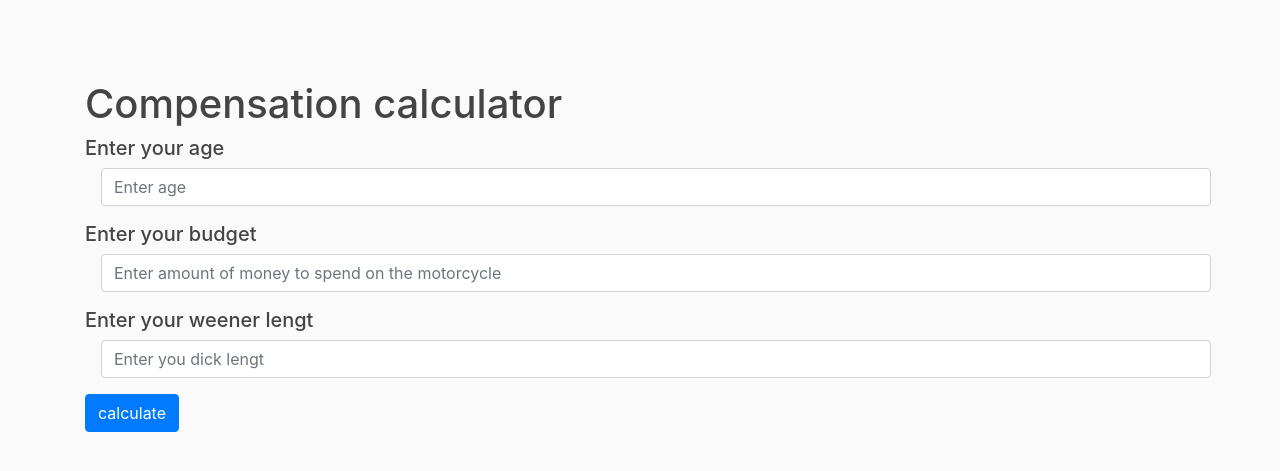
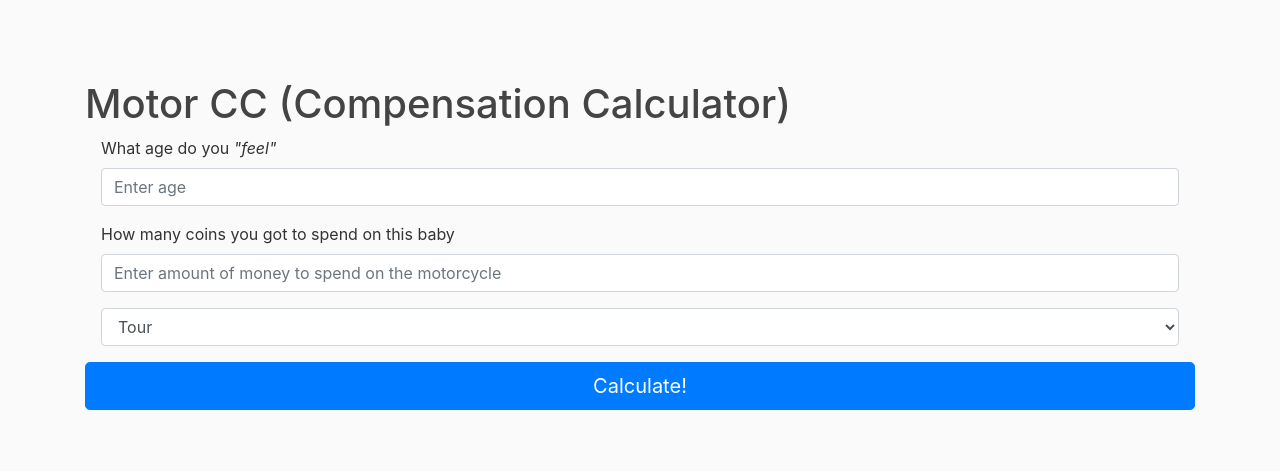
Before and after one commit to joppevos/flaskmotor, a Flask app: page / in a window 1280 px wide. Shown: the top 471 px of the page. Run offline with Flask 2, Linux system fonts and the light colour scheme; some libraries are stand-ins or nearby versions.

Commit message:
not working version with dick joke inserted

```diff
--- a/forms.py
+++ b/forms.py
@@ -1,5 +1,5 @@
 from flask_wtf import FlaskForm
-from wtforms import StringField, SubmitField, IntegerField
+from wtforms import StringField, SubmitField, IntegerField, SelectField
 from wtforms.validators import DataRequired, ValidationError, InputRequired
 
 
@@ -13,7 +13,12 @@ def validate_digit(form, field):
 
 
 class LoginForm(FlaskForm):
-    age    = IntegerField('age', validators=[InputRequired(), validate_digit])
-    amount    = IntegerField('amount', validators=[InputRequired(), validate_digit])
-    dick    = IntegerField('dick', validators=[InputRequired(), validate_digit])
-    submit = SubmitField('calculate')
+    age = IntegerField('age', validators=[InputRequired(), validate_digit])
+    amount = IntegerField('amount', validators=[InputRequired(), validate_digit])
+    typemotor = SelectField(u'Programming Language',
+                            choices=[('Tour', 'Tour'), ('Sport', 'Sport'), ('Cruiser', 'Cruiser')])
+    submit = SubmitField('Calculate!')
+
+
+class DickForm(FlaskForm):
+    dick = IntegerField('dick', validators=[InputRequired(), validate_digit])
--- a/routes.py
+++ b/routes.py
@@ -1,5 +1,5 @@
 from flask import Flask, render_template, url_for, flash, redirect
-from forms import LoginForm, validate_digit
+from forms import LoginForm, validate_digit, DickForm
 from flask_sqlalchemy import SQLAlchemy
 
 app = Flask(__name__)
@@ -21,9 +21,14 @@ class User(db.Model):
 @app.route('/', methods=['GET', 'POST'])
 def home():
     form = LoginForm()
+    dickform = DickForm()
+
     if form.validate_on_submit():
-        motor = get_motorcycle(dick=form.dick.data, age=form.age.data, budget=form.amount.data)
-        return render_template('login.html', form=form, answer=True, motor=motor)
+        print('here')
+        return render_template('login.html', form=form, answer=False, dick=False, dickform=dickform)
+        # if dickform.validate_on_submit():
+        #     motor = get_motorcycle(dick=dickform.dick.data, age=form.age.data, budget=form.amount.data)
+        #     return render_template('login.html', form=form, answer=True, motor=motor)
     return render_template('login.html', form=form, answer=False)
 
 
--- a/templates/login.html
+++ b/templates/login.html
@@ -1,33 +1,38 @@
 {% extends "layout.html" %}
 {% block content %}
 	<div>
-		<h1> Compensation calculator</h1>
-		<div class="'content-section">
+		<h1> Motor CC (Compensation Calculator)</h1>
+		<div class="'content-section mx-sm-3">
 			<form method="POST" action="">
 				{{ form.hidden_tag() }}
-				<div class="form-group">
-					<h5> Enter your age</h5>
+				<div class="form-group ">
+					<label for="ageInput">What age do you <i>"feel"</i></label>
 					{% if form.age.errors %}
-						{{ form.age(class="form-control mx-sm-3 is-invalid", placeholder="Enter age") }}
+						{{ form.age(class="form-control is-invalid", placeholder="Enter age") }}
 						<div class="'invalid-feedback">
 							{% for error in form.age.errors %}
 								<span>{{ error }}</span>
 							{% endfor %}
 						</div>
 					{% else %}
-						{{ form.age(class="form-control mx-sm-3", placeholder="Enter age") }}
+						{{ form.age(class="form-control ", placeholder="Enter age") }}
 					{% endif %}
 				</div>
 				<div class="form-group">
-					<h5> Enter your budget</h5>
-					{{ form.amount(class="form-control mx-sm-3", placeholder="Enter amount of money to spend on the motorcycle")}}
+					<label for="BudgetInput">How many coins you got to spend on this baby</label>
+					{{ form.amount(class="form-control ", placeholder="Enter amount of money to spend on the motorcycle")}}
 				</div>
 				<div class="form-group">
-					<h5> Enter your weener lengt</h5>
-					{{ form.dick(class="form-control mx-sm-3", placeholder="Enter you dick lengt")}}
+					{{ form.typemotor(class="form-control") }}
+				</div>
+				{% if dick == True %}
+				<div class="form-group">
+					<label for="BudgetInput"> Enter your dick size in centimeter</label>
+					{{ dickform.dick(class="form-control ", placeholder="Enter you dick length")}}
+				{% endif%}
 				</div>
 				<div>
-					{{form.submit(class="btn btn-primary")}}
+					{{form.submit(class="btn btn-primary btn-lg btn-block")}}
 				</div>
 			</form>
 			{% if answer == True %}
```
